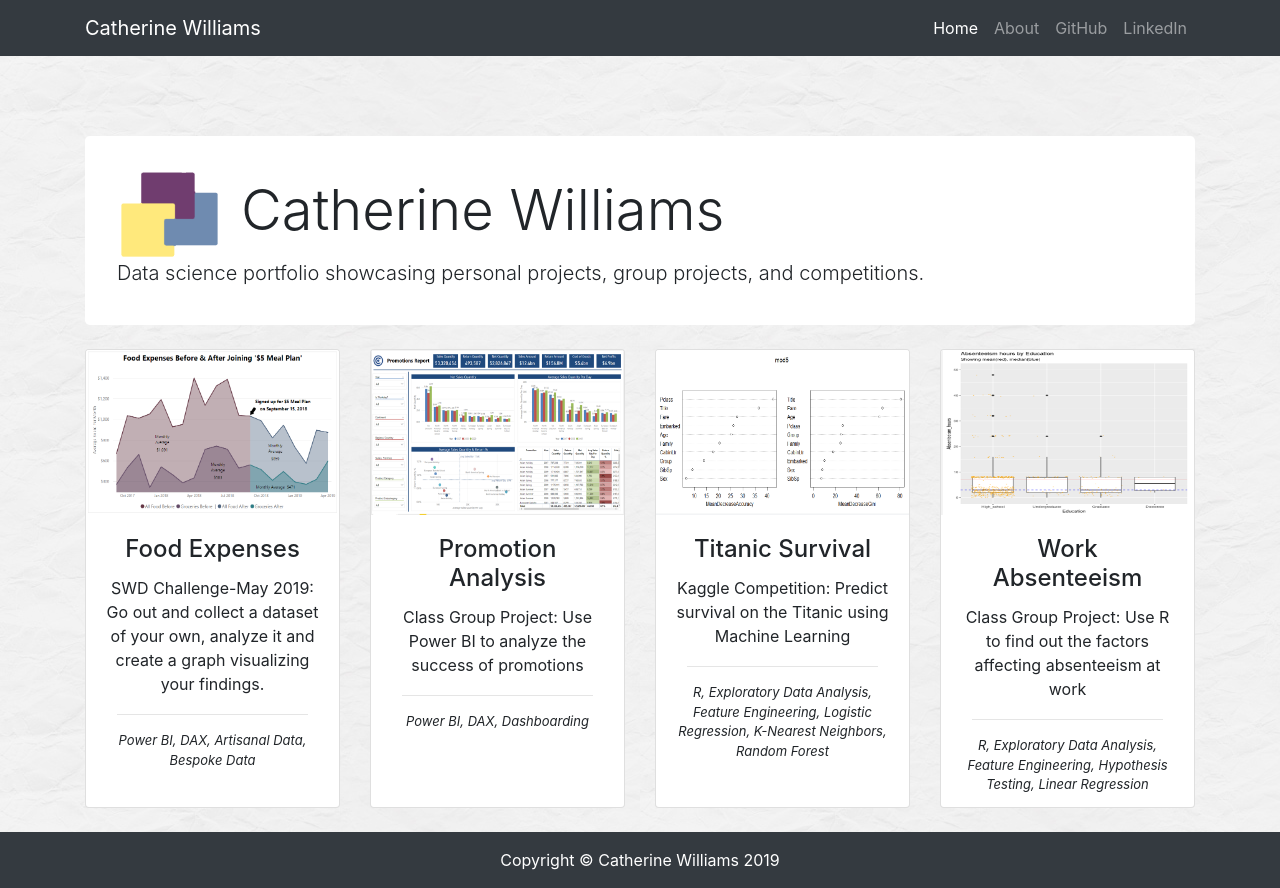
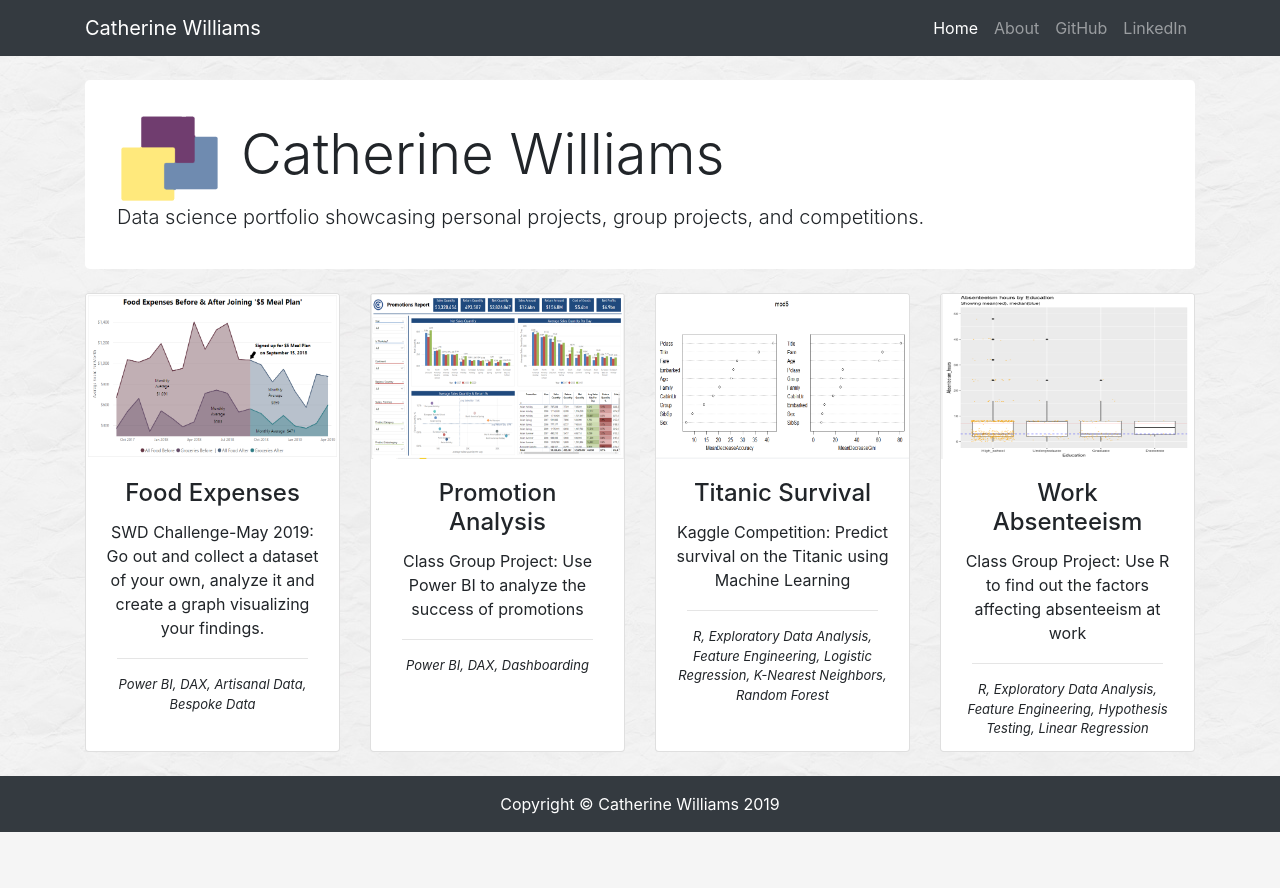
Before and after one commit to catrwilliams/catrwilliams.github.io, a website: page index.html in a window 1280 px wide. After the commit the page ends 832 px from the top, so only its background shows below. Drawn offline with Linux system fonts and the light colour scheme; files that its build step writes are made by us from their sources.

Commit message:
remove custom styles for performance reasons

```diff
--- a/index.html
+++ b/index.html
@@ -15,9 +15,6 @@
 
   <!-- Bootstrap core CSS -->
   <link href="vendor/bootstrap/css/bootstrap.min.css" rel="stylesheet">
-
-  <!-- Custom styles for this template -->
-  <link href="css/heroic-features.css" rel="stylesheet">
 
 </head>
 
```
